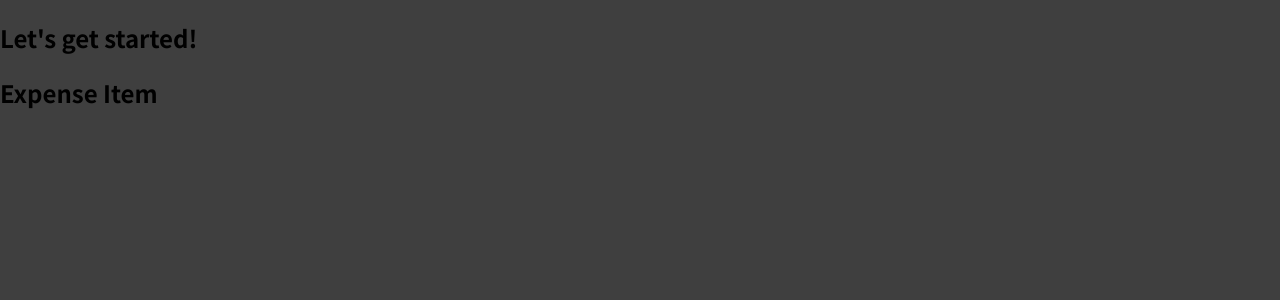
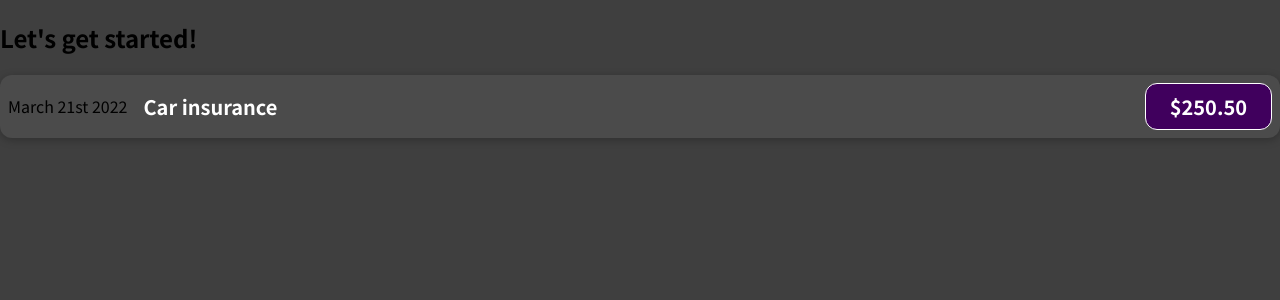
Before and after one commit to tinithkorala/max-react, a JavaScript app: page / in a window 1280 px wide. Shown: the top 300 px of the page. Built offline with nearby package versions, Linux system fonts and the light colour scheme.

Commit message:
adding css

```diff
--- a/src/components/ExpenseItem.js
+++ b/src/components/ExpenseItem.js
@@ -1,5 +1,15 @@
+import './ExpenseItems.css';
+
 function ExpenseItem() {
-    return (<h2>Expense Item</h2>);
+  return (
+    <div className="expense-item">
+      <div>March 21st 2022</div>
+      <div className="expense-item__description">
+        <h2>Car insurance</h2>
+        <div className="expense-item__price">$250.50</div>
+      </div>
+    </div>
+  );
 }
 
 export default ExpenseItem;
--- /dev/null
+++ b/src/components/ExpenseItems.css
@@ -0,0 +1,56 @@
+.expense-item {
+    display: flex;
+    justify-content: space-between;
+    align-items: center;
+    box-shadow: 0 2px 8px rgba(0, 0, 0, 0.25);
+    padding: 0.5rem;
+    margin: 1rem 0;
+    border-radius: 12px;
+    background-color: #4b4b4b;
+}
+
+.expense-item__description {
+    display: flex;
+    flex-direction: column;
+    gap: 1rem;
+    align-items: flex-end;
+    flex-flow: column-reverse;
+    justify-content: flex-start;
+    flex: 1;
+}
+
+.expense-item h2 {
+    color: #3a3a3a;
+    font-size: 1rem;
+    flex: 1;
+    margin: 0 1rem;
+    color: white;
+}
+
+.expense-item__price {
+    font-size: 1rem;
+    font-weight: bold;
+    color: white;
+    background-color: #40005d;
+    border: 1px solid white;
+    padding: 0.5rem;
+    border-radius: 12px;
+}
+
+@media (min-width: 580px) {
+    .expense-item__description {
+        flex-direction: row;
+        align-items: center;
+        justify-content: flex-start;
+        flex: 1;
+    }
+
+    .expense-item__description h2 {
+        font-size: 1.25rem;
+    }
+
+    .expense-item__price {
+        font-size: 1.25rem;
+        padding: 0.5rem 1.5rem;
+    }
+}
```
